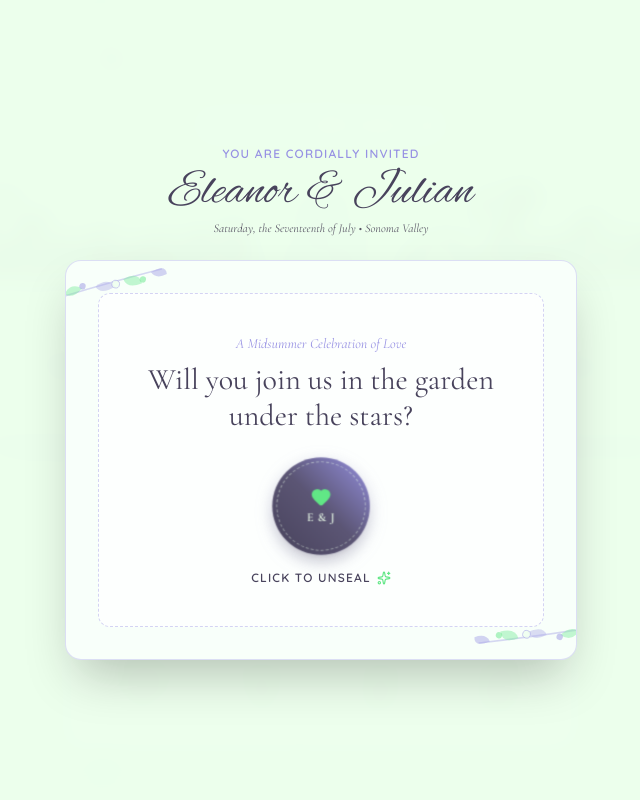
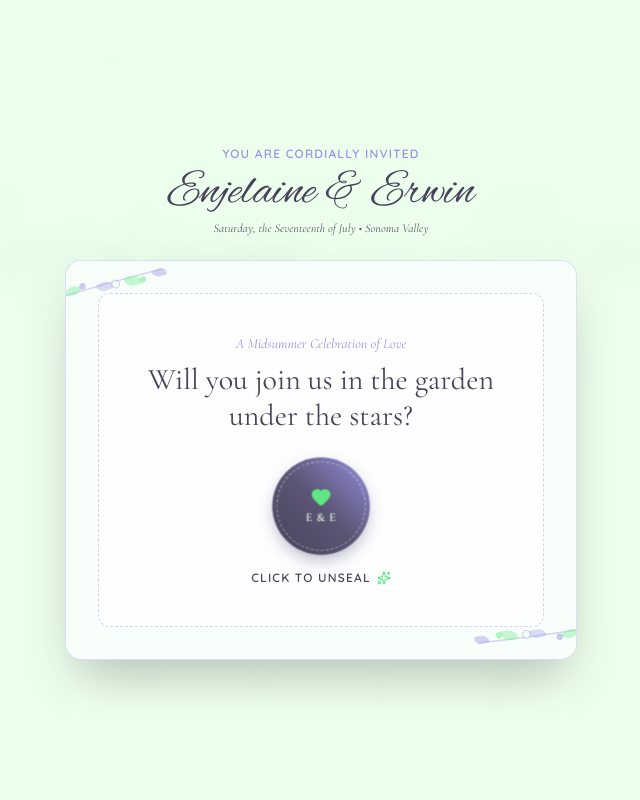
Before and after one commit to ithereforedontknow/wedding, a React (Vite) app: page / in a window 1280 px wide. Shown: the top 800 px of the page, without its empty margins (319-959 px from the left). Built offline with nearby package versions, Linux system fonts and the light colour scheme; a web font is replaced by a local one.

Commit message:
edit names

```diff
--- a/index.html
+++ b/index.html
@@ -4,7 +4,7 @@
     <meta charset="UTF-8" />
     <meta name="viewport" content="width=device-width, initial-scale=1.0" />
     <meta name="theme-color" content="#f4e8cb" />
-    <title>Isabelle &amp; Mateo — Wedding Invitation</title>
+    <title>Enjelaine &amp; Erwin — Wedding Invitation</title>
     <meta name="description" content="You're invited to celebrate the wedding of Isabelle & Mateo. Please RSVP." />
     <link rel="preconnect" href="https://fonts.googleapis.com" />
     <link rel="preconnect" href="https://fonts.gstatic.com" crossorigin />
--- a/src/App.jsx
+++ b/src/App.jsx
@@ -206,7 +206,7 @@ export default function WeddingApp() {
   const [isPlayingMusic, setIsPlayingMusic] = useState(false);
 
   // Target Date for Summer Wedding (e.g., July 17, 2027 16:00:00)
-  const targetDate = new Date("2027-07-17T16:00:00").getTime();
+  const targetDate = new Date("2027-04-10T14:00:00").getTime();
   const [timeLeft, setTimeLeft] = useState({
     days: 0,
     hours: 0,
@@ -309,7 +309,7 @@ export default function WeddingApp() {
 
   // Google Calendar Link Generator
   const generateGoogleCalendarUrl = () => {
-    const title = encodeURIComponent("Eleanor & Julian's Summer Wedding");
+    const title = encodeURIComponent("Enjelaine & Erwin's Summer Wedding");
     const details = encodeURIComponent(
       "Join us for our wedding ceremony, garden cocktail reception, and starlight dinner celebration!"
     );
@@ -325,14 +325,14 @@ export default function WeddingApp() {
   const handleDownloadICS = () => {
     const icsContent = `BEGIN:VCALENDAR
 VERSION:2.0
-PRODID:-//Eleanor and Julian Wedding//EN
+PRODID:-//Enjelaine and Erwin Wedding//EN
 BEGIN:VEVENT
-UID:${Date.now()}@eleanorandjulian.com
+UID:${Date.now()}@enjelaineanderwin.com
 DTSTAMP:20261024T120000Z
 DTSTART:20270717T230000Z
 DTEND:20270718T060000Z
-SUMMARY:Eleanor & Julian's Wedding
-DESCRIPTION:Celebration of Eleanor & Julian's marriage at Willow Creek Estate.
+SUMMARY:Enjelaine & Erwin's Wedding
+DESCRIPTION:Celebration of Enjelaine & Erwin's marriage at Willow Creek Estate.
 LOCATION:Willow Creek Botanical Estate, Sonoma, CA
 STATUS:CONFIRMED
 END:VEVENT
@@ -342,7 +342,7 @@ END:VCALENDAR`;
     const url = window.URL.createObjectURL(blob);
     const link = document.createElement("a");
     link.href = url;
-    link.setAttribute("download", "Eleanor-Julian-Wedding.ics");
+    link.setAttribute("download", "Enjelaine-Erwin-Wedding.ics");
     document.body.appendChild(link);
     link.click();
     document.body.removeChild(link);
@@ -386,7 +386,7 @@ END:VCALENDAR`;
                 You Are Cordially Invited
               </span>
               <h2 className="text-4xl md:text-5xl font-script text-[#48435c] mt-1">
-                Eleanor & Julian
+                Enjelaine & Erwin
               </h2>
               <p className="text-xs font-light text-[#5A5766] mt-1 font-serif-elegant italic">
                 Saturday, the Seventeenth of July • Sonoma Valley
@@ -422,7 +422,7 @@ END:VCALENDAR`;
                       <div className="w-full h-full rounded-full border border-dashed border-[#EDFFEC]/50 flex flex-col items-center justify-center text-[#EDFFEC]">
                         <Heart className="w-5 h-5 fill-[#61E786] text-[#61E786] mb-0.5 group-hover:scale-125 transition-transform" />
                         <span className="font-serif-elegant text-xs tracking-wider uppercase font-semibold">
-                          E & J
+                          E & E
                         </span>
                       </div>
                     </div>
@@ -452,7 +452,7 @@ END:VCALENDAR`;
           </div>
 
           <h1 className="text-6xl sm:text-7xl md:text-9xl font-script text-[#48435c] drop-shadow-sm leading-tight">
-            Eleanor <span className="text-[#9792e3] font-serif-elegant font-light">&</span> Julian
+            Enjelaine <span className="text-[#9792e3] font-serif-elegant font-light">&</span> Erwin
           </h1>
 
           <p className="mt-4 text-lg md:text-2xl font-serif-elegant italic text-[#5A5766] max-w-xl mx-auto">
@@ -462,17 +462,17 @@ END:VCALENDAR`;
           <div className="flex flex-wrap items-center justify-center gap-6 mt-6 text-sm text-[#48435c] font-medium">
             <span className="flex items-center gap-1.5">
               <Calendar className="w-4 h-4 text-[#9792e3]" />
-              Saturday, July 17, 2027
+              Saturday, April 10, 2027
             </span>
             <span className="inline-block w-1.5 h-1.5 rounded-full bg-[#61E786]"></span>
             <span className="flex items-center gap-1.5">
               <Clock className="w-4 h-4 text-[#9792e3]" />
-              4:00 PM PST
+              2:00 PM PST
             </span>
             <span className="inline-block w-1.5 h-1.5 rounded-full bg-[#61E786]"></span>
             <span className="flex items-center gap-1.5">
               <MapPin className="w-4 h-4 text-[#9792e3]" />
-              Willow Creek Botanical Estate, Sonoma
+              Casa De Hufana
             </span>
           </div>
 
@@ -571,7 +571,7 @@ END:VCALENDAR`;
             Order of Events
           </h2>
           <p className="text-sm font-medium text-[#5A5766] mt-2">
-            Saturday, July 17, 2027 • Willow Creek Estate
+            Saturday, April 10, 2027 • Casa De Hufana
           </p>
         </div>
 
@@ -908,7 +908,7 @@ END:VCALENDAR`;
             Watercolor Guestbook Wall
           </h2>
           <p className="text-xs sm:text-sm font-medium text-[#5A5766] mt-2">
-            Pin your sweet wishes, blessings, or favorite memories for Eleanor and Julian.
+            Pin your sweet wishes, blessings, or favorite memories for Enjelaine and Erwin.
           </p>
         </div>
 
@@ -1068,7 +1068,7 @@ END:VCALENDAR`;
                   required
                   value={rsvpData.fullName}
                   onChange={(e) => setRsvpData({ ...rsvpData, fullName: e.target.value })}
-                  placeholder="Eleanor Vance"
+                  placeholder="Enjelaine Cabilatazan"
                   className="w-full px-4 py-2.5 text-sm rounded-xl bg-white/80 border border-[#9792e3]/30 focus:outline-none focus:ring-2 focus:ring-[#9792e3] text-[#48435c]"
                 />
               </div>
@@ -1081,7 +1081,7 @@ END:VCALENDAR`;
                   required
                   value={rsvpData.email}
                   onChange={(e) => setRsvpData({ ...rsvpData, email: e.target.value })}
-                  placeholder="eleanor@example.com"
+                  placeholder="enjelaine@example.com"
                   className="w-full px-4 py-2.5 text-sm rounded-xl bg-white/80 border border-[#9792e3]/30 focus:outline-none focus:ring-2 focus:ring-[#9792e3] text-[#48435c]"
                 />
               </div>
@@ -1209,7 +1209,7 @@ END:VCALENDAR`;
                       Official Guest Pass
                     </span>
                     <h4 className="font-serif-elegant font-bold text-lg text-[#48435c]">
-                      Eleanor & Julian’s Wedding
+                      Enjelaine & Erwin’s Wedding
                     </h4>
                   </div>
                   <Sparkles className="w-5 h-5 text-[#61E786]" />
@@ -1270,10 +1270,10 @@ END:VCALENDAR`;
       <footer className="py-12 px-4 text-center border-t border-[#9792e3]/20 relative z-20">
         <BotanicalBranch className="w-24 mx-auto mb-2 opacity-50" />
         <h3 className="text-3xl font-script text-[#48435c]">
-          Eleanor & Julian
+          Enjelaine & Erwin
         </h3>
         <p className="text-xs text-[#5A5766] mt-1 font-serif-elegant italic">
-          Forever in Bloom • Sonoma Valley, California
+          Forever in Bloom • Agoo, La Union
         </p>
         <p className="text-[10px] text-[#9792e3] mt-4 uppercase tracking-widest font-semibold">
           Crafted with love for an unforgettable summer
--- a/src/config.js
+++ b/src/config.js
@@ -1,15 +1,15 @@
 // Edit everything about the invitation here.
 export const WEDDING = {
-  partner1: 'Isabelle',
-  partner2: 'Mateo',
+  partner1: 'Enjelaine',
+  partner2: 'Erwin',
   // ISO date-time with timezone offset (this one is Philippine time, UTC+8)
-  date: '2027-06-12T16:00:00+08:00',
-  dateLabel: 'Saturday, June 12, 2027',
-  timeLabel: '4:00 in the afternoon',
-  venue: 'The Garden Pavilion',
-  address: 'La Union, Philippines',
+  date: '2027-04-10T14:00:00+08:00',
+  dateLabel: 'Saturday, April 10, 2027',
+  timeLabel: '2:00 in the afternoon',
+  venue: 'Casa De Hufana',
+  address: 'Agoo, La Union, Philippines',
   mapUrl: 'https://maps.google.com/?q=La+Union+Philippines',
-  rsvpDeadline: 'May 1, 2027',
+  rsvpDeadline: 'March 1, 2027',
   dressCode: 'Garden formal. Warm summer colors, linen and florals are all welcome.',
 
   // The personal letter shown after the hero.
@@ -21,13 +21,13 @@ export const WEDDING = {
       'Please come as you are, hungry and ready to dance. We cannot wait to celebrate with you.',
     ],
     signoff: 'With all our love,',
-    signature: 'Isabelle & Mateo',
+    signature: 'Enjelaine & Erwin',
   },
 
   // Photos. Leave src empty to show a placeholder frame.
   // To use real photos: put them in /public/photos and set src: '/photos/prenup-1.jpg'
   // ratio is the frame shape, width/height (e.g. '4/5' portrait, '4/3' landscape).
-  couplePhoto: { src: '', alt: 'Isabelle and Mateo', label: 'Couple photo', ratio: '3/4' },
+  couplePhoto: { src: '', alt: 'Enjelaine and Erwin', label: 'Couple photo', ratio: '3/4' },
   gallery: [
     { src: '', alt: 'Prenup photo 1', label: 'Prenup photo 1', caption: 'Golden hour', ratio: '4/5' },
     { src: '', alt: 'Prenup photo 2', label: 'Prenup photo 2', caption: 'Among the sunflowers', ratio: '4/3' },
```
